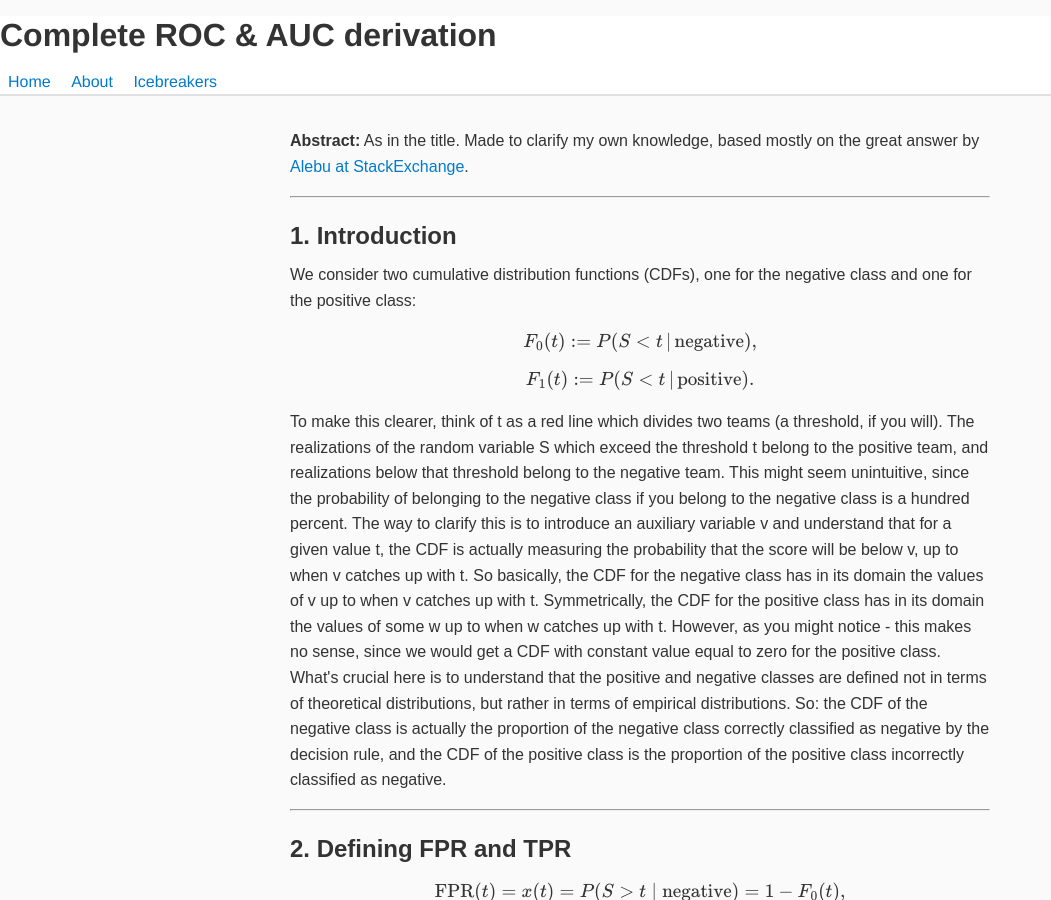
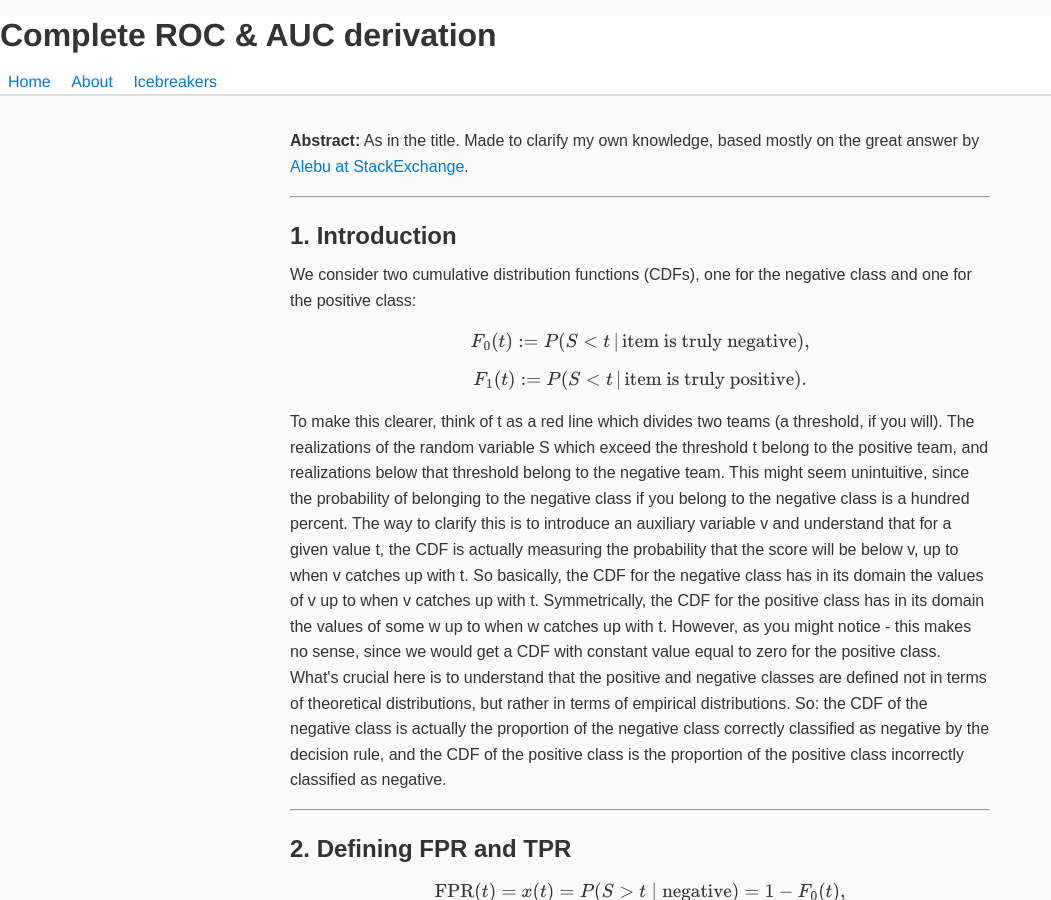
Before and after one commit to econometricsfanboy/gabrieldunin.com, a Jekyll site: the page built from docs/blog/2025-03-01-roc-auc-derivation.html, in a window 1280 px wide and 900 px high. Shown: the whole window, without its empty margins (0-1051 px from the left). Built offline with Jekyll 4.4.1, drawn with Linux system fonts in a browser that asks for light colours.

Commit message:
Update 2025-03-01-roc-auc-derivation.html
one edit for clarity

```diff
--- a/docs/blog/2025-03-01-roc-auc-derivation.html
+++ b/docs/blog/2025-03-01-roc-auc-derivation.html
@@ -24,11 +24,11 @@ date: 2025-03-01
       </p>
       <p>
 $$
-F_0(t) := P(S < t\,\vert\, \text{negative}),
+F_0(t) := P(S < t\,\vert\, \text{item is truly negative}),
 $$
 
 $$
-F_1(t) := P(S < t \,\vert\, \text{positive}).
+F_1(t) := P(S < t \,\vert\, \text{item is truly positive}).
 $$
       </p>
       <p>
```
